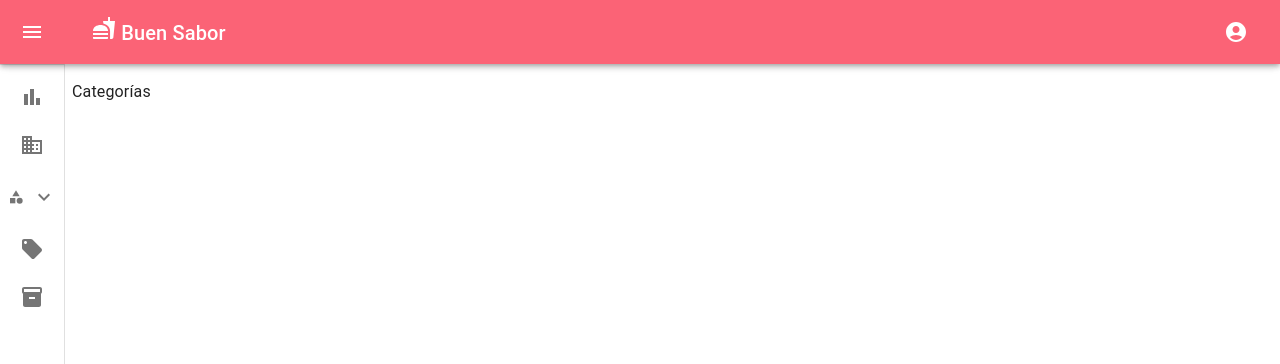
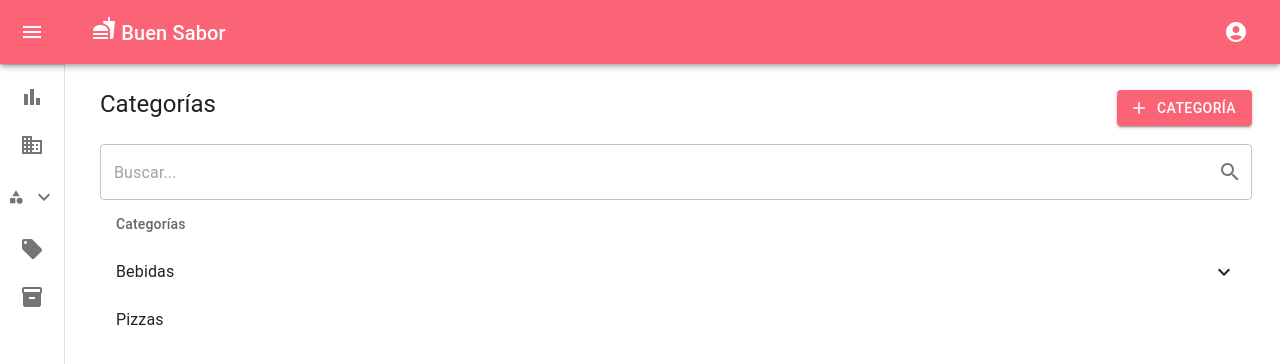
Before and after one commit to SAlvarezBulfon/buenSabor-dashboard, a React (Vite) app: page /categorias in a window 1280 px wide. Shown: the top 364 px of the page. Built offline with nearby package versions, Linux system fonts and the light colour scheme; data requests are answered from the project's data file.

Commit message:
Sección de Categorías + Slice e Interface

```diff
--- a/db.json
+++ b/db.json
@@ -941,7 +941,8 @@
           }
         }
       ],
-      "subCategorias": []
+      "subCategorias": [
+      ]
     },
     {
       "id": 3,
--- a/src/components/Categoria/Categoria.tsx
+++ b/src/components/Categoria/Categoria.tsx
@@ -1,11 +1,71 @@
-import { Box } from "@mui/material"
+import  { useState, useEffect } from 'react';
+import { Box, Typography, Button, Container } from '@mui/material';
+import { Add } from '@mui/icons-material';
+import { useAppDispatch, useAppSelector } from '../../hooks/redux';
+import SearchBar from '../Common/SearchBar';
+import BackendClient from '../../services/BackendClient';
+import CategoriaLista from '../Categoria/CategoriaLista';
+import ICategoria from '../../types/Categoria';
+import { setCategoria } from '../../redux/slices/categoria';
 
 const Categoria = () => {
+  const dispatch = useAppDispatch();
+  const globalCategorias = useAppSelector((state) => state.categoria.categoria);
+
+  const [filteredData, setFilteredData] = useState<ICategoria[]>([]);
+
+  useEffect(() => {
+    const fetchCategorias = async () => {
+      try {
+        const categoriasClient = new BackendClient<ICategoria>('http://localhost:3000/categorias');
+        const categorias = await categoriasClient.getAll();
+        dispatch(setCategoria(categorias));
+        setFilteredData(categorias);
+      } catch (error) {
+        console.error('Error al obtener las categorías:', error);
+      }
+    };
+
+    fetchCategorias();
+  }, [dispatch]);
+
+
+  const handleSearch = (query: string) => {
+    // Filtrar los datos globales según la consulta de búsqueda
+    const filtered = globalCategorias.filter((item) =>
+      item.denominacion.toLowerCase().includes(query.toLowerCase())
+    );
+    setFilteredData(filtered);
+  };
+
   return (
-    <Box component="main" sx={{ flexGrow: 1, pl:9, pt: 4}}>
-        Categorías
+    <Box component="main" sx={{ flexGrow: 1, pl: 9, pt: 4 }}>
+      <Container>
+        <Box sx={{ display: 'flex', justifyContent: 'space-between', alignItems: 'center', my: 1 }}>
+          <Typography variant="h5" gutterBottom>
+            Categorías
+          </Typography>
+          <Button
+            sx={{
+              bgcolor: '#fb6376',
+              '&:hover': {
+                bgcolor: '#d73754',
+              },
+            }}
+            variant="contained"
+            startIcon={<Add />}
+          >
+            Categoría
+          </Button>
+        </Box>
+        <Box sx={{ mt: 2 }}>
+          <SearchBar onSearch={handleSearch} />
+        </Box>
+        {/* Renderiza el componente de las categorías */}
+        <CategoriaLista categorias={filteredData} />
+      </Container>
     </Box>
-  )
-}
+  );
+};
 
-export default Categoria
+export default Categoria;
--- /dev/null
+++ b/src/components/Categoria/CategoriaLista.tsx
@@ -0,0 +1,68 @@
+import * as React from 'react';
+import ListSubheader from '@mui/material/ListSubheader';
+import List from '@mui/material/List';
+import ListItemButton from '@mui/material/ListItemButton';
+import ListItemText from '@mui/material/ListItemText';
+import Collapse from '@mui/material/Collapse';
+import ExpandLessIcon from '@mui/icons-material/ExpandLess';
+import ExpandMoreIcon from '@mui/icons-material/ExpandMore';
+import Categoria from '../../types/Categoria';
+
+interface CategoriaListaProps {
+  categorias: Categoria[];
+}
+
+const CategoriaLista: React.FC<CategoriaListaProps> = ({ categorias }) => {
+  const [openMap, setOpenMap] = React.useState<{ [key: number]: boolean }>({});
+
+  const handleClick = (id: number) => {
+    setOpenMap((prevOpenMap) => ({
+      ...prevOpenMap,
+      [id]: !prevOpenMap[id],
+    }));
+  };
+
+  const renderCategoria = (categoria: Categoria) => {
+    const isOpen = openMap[categoria.id] || false;
+    const tieneSubcategorias = categoria.subCategorias && categoria.subCategorias.length > 0;
+
+    return (
+      <React.Fragment key={categoria.id}>
+        <ListItemButton onClick={() => handleClick(categoria.id)}>
+          <ListItemText primary={categoria.denominacion} />
+          {tieneSubcategorias && (isOpen ? <ExpandLessIcon /> : <ExpandMoreIcon />)}
+        </ListItemButton>
+        {tieneSubcategorias && (
+          <Collapse in={isOpen} timeout="auto" unmountOnExit>
+            <List component="div" disablePadding>
+              {categoria.subCategorias.map((subcategoria) => (
+                <ListItemButton key={subcategoria.id} sx={{ pl: 4 }}>
+                  <ListItemText primary={subcategoria.denominacion} />
+                </ListItemButton>
+              ))}
+            </List>
+          </Collapse>
+        )}
+      </React.Fragment>
+    );
+  };
+
+  const categoriasPrincipales = categorias.filter(categoria => !categorias.some(cat => cat.subCategorias?.some(sub => sub.id === categoria.id)));
+
+  return (
+    <List
+      sx={{ width: '100%', bgcolor: 'background.paper' }}
+      component="nav"
+      aria-labelledby="nested-list-subheader"
+      subheader={
+        <ListSubheader component="div" id="nested-list-subheader">
+          Categorías
+        </ListSubheader>
+      }
+    >
+      {categoriasPrincipales.map((categoria) => renderCategoria(categoria))}
+    </List>
+  );
+};
+
+export default CategoriaLista;
--- /dev/null
+++ b/src/redux/slices/categoria.ts
@@ -0,0 +1,29 @@
+import { createSlice } from '@reduxjs/toolkit';
+import type { PayloadAction } from '@reduxjs/toolkit';
+import Categoria from '../../types/Categoria';
+
+
+interface IInitialState {
+  categoria: Categoria[];
+}
+
+const initialState: IInitialState = {
+  categoria: [],
+}
+
+export const categoriaSlice = createSlice({
+  name: 'categoriaState',
+  initialState,
+  reducers: {
+    setCategoria: (state, action: PayloadAction<Categoria[]>) => {
+      state.categoria = action.payload;
+    },
+    resetCategoria: (state) => {
+      state.categoria = [];
+    }
+  },
+})
+
+export const { setCategoria, resetCategoria } = categoriaSlice.actions;
+
+export default categoriaSlice.reducer;
--- a/src/redux/store/store.ts
+++ b/src/redux/store/store.ts
@@ -2,12 +2,14 @@ import { configureStore } from '@reduxjs/toolkit'
 import articuloManufacturadoSlice from '../slices/articuloManufacturado'
 import { articuloInsumoSlice } from '../slices/articuloInsumo'
 import { PromocionSlice } from '../slices/Promocion'
+import { categoriaSlice } from '../slices/categoria'
 
 export const store = configureStore({
   reducer: {
     articuloManufacturado: articuloManufacturadoSlice,
     articuloInsumo: articuloInsumoSlice.reducer,
     promocion: PromocionSlice.reducer,
+    categoria: categoriaSlice.reducer
   },
 })
 
--- /dev/null
+++ b/src/types/Categoria.ts
@@ -0,0 +1,7 @@
+interface Categoria extends DataModel<Categoria>{
+    denominacion: string,
+    articulos: [],
+    subCategorias: Categoria[]
+}
+
+export default Categoria;
--- a/src/types/DataModel.ts
+++ b/src/types/DataModel.ts
@@ -1,4 +1,4 @@
 interface DataModel<T> {
-  id?: number;
+  id: number;
   [key: string]: T | number | undefined | any[] | string | boolean | any;
 }
```
Also changed, not shown: src/services/services.ts (deleted, +0 -39 lines).
